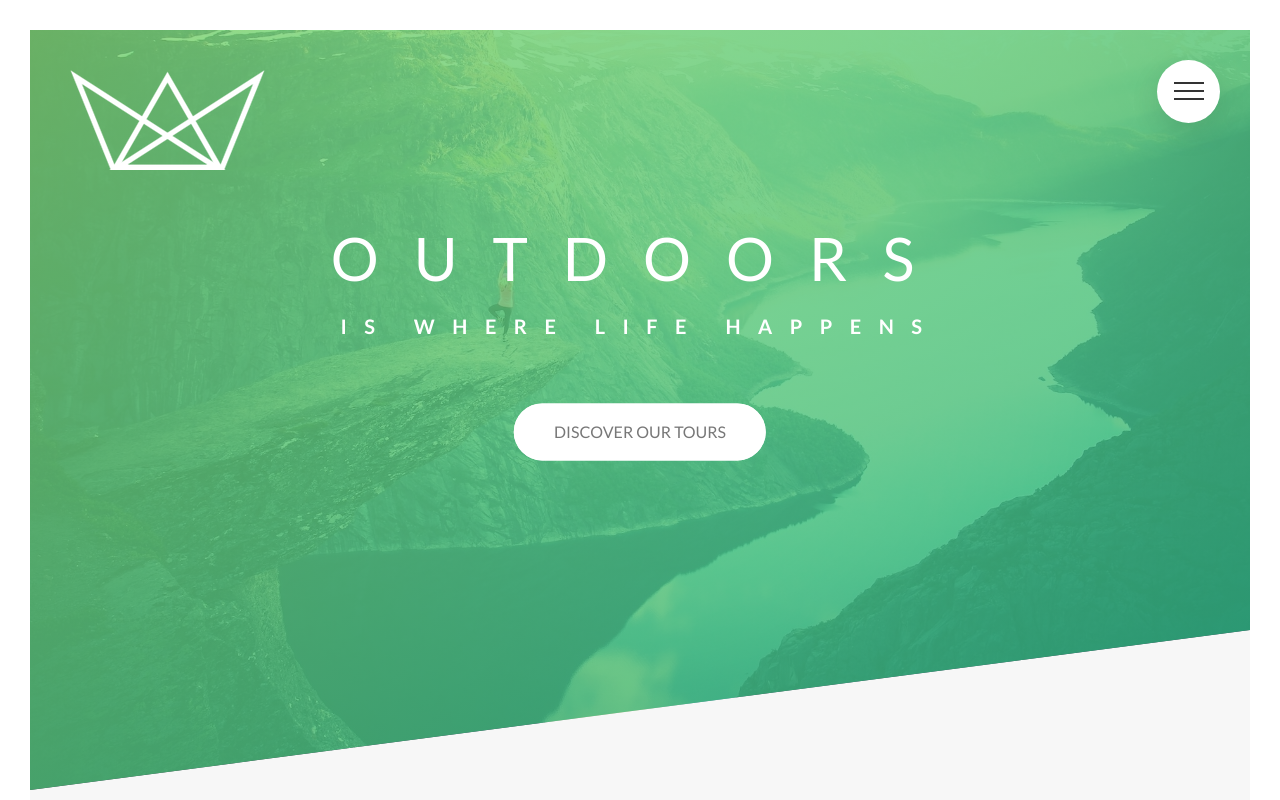
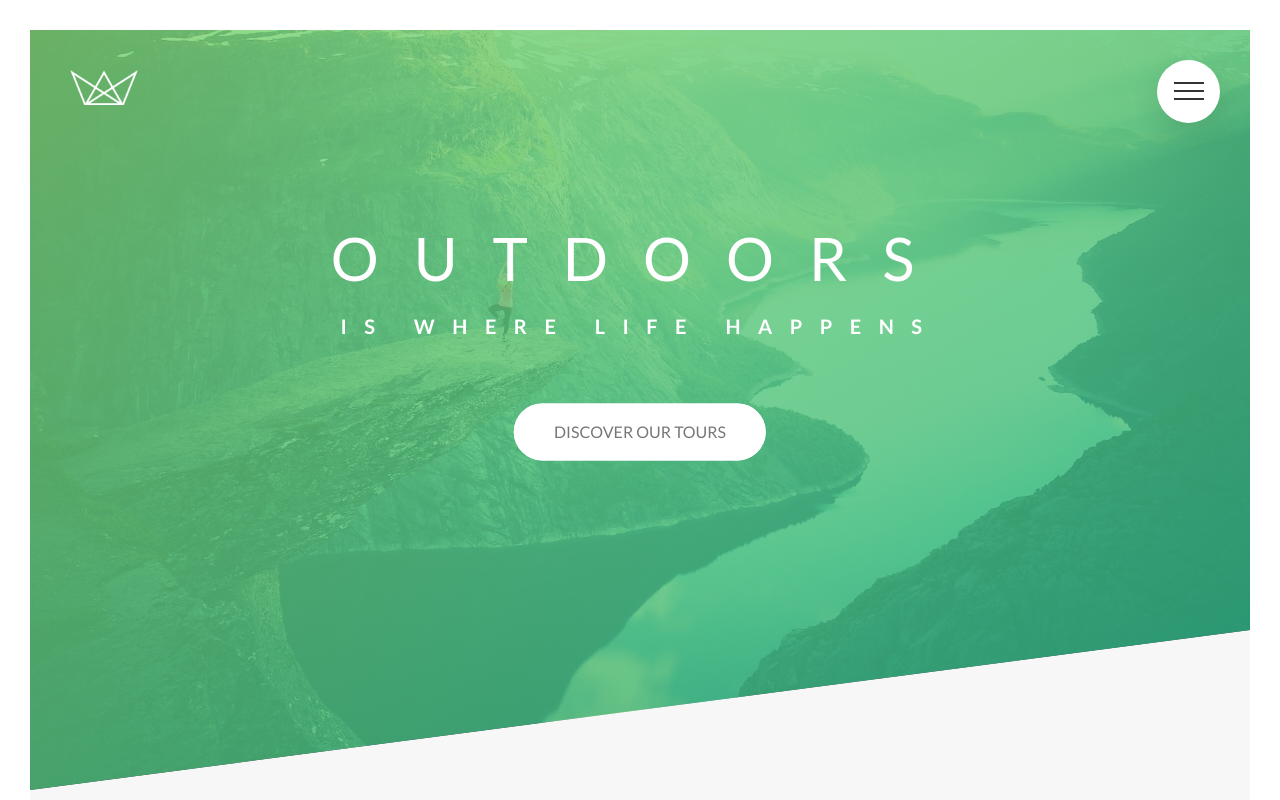
Before and after one commit to asmaaadel0/Natours, a website: page index.html in a window 1280 px wide. Shown: the top 800 px of the page. Drawn offline with Linux system fonts and the light colour scheme; files whose address does not match are found by name.

Commit message:
Update index.html

```diff
--- a/index.html
+++ b/index.html
@@ -34,7 +34,7 @@
   </div>
   <header class="header">
     <div class="header__logo-box">
-      <img src="./imgs/logo-white.png" alt="header__logo" class="logo" />
+      <img src="./imgs/logo-white.png" alt="logo" class="header__logo" />
     </div>
     <div class="header__text-box">
       <h1 class="heading-primary">
```
